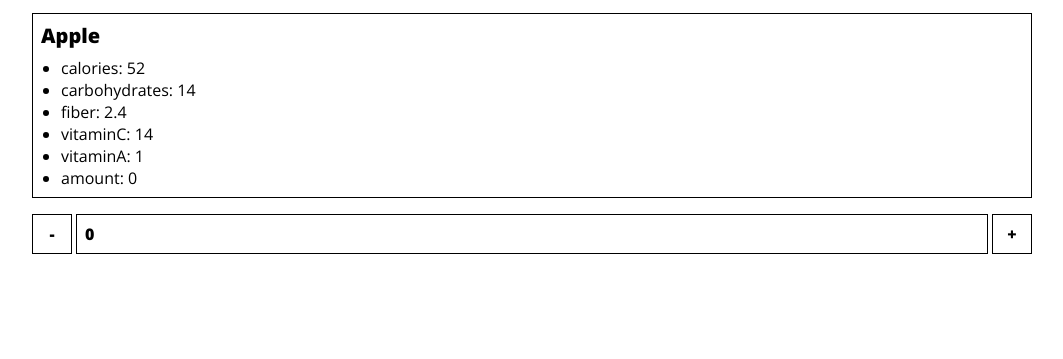
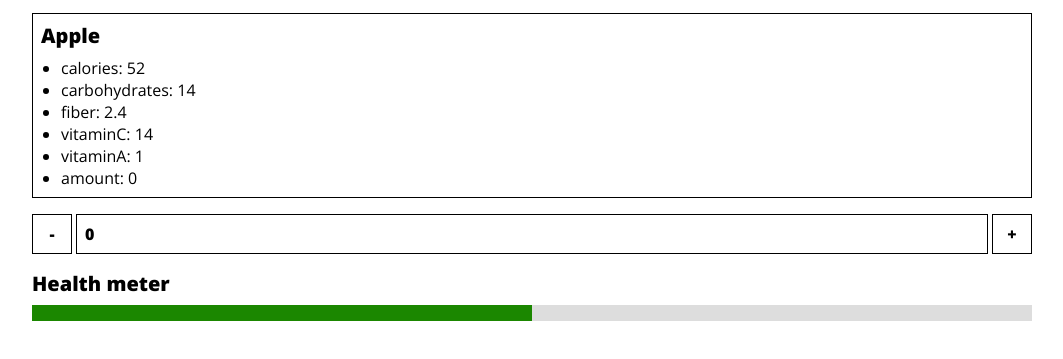
Before and after one commit to timmit147/fruitvariety, a plain HTML site: page index.html in a window 1280 px wide. Shown: the part 295-654 px from the top of the page, without its empty margins (8-1071 px from the left). Drawn offline with nearby package versions, Linux system fonts and the light colour scheme.

Commit message:
progresbarr added

```diff
--- a/css/style.css
+++ b/css/style.css
@@ -19,6 +19,11 @@ body{
 body > *{
     box-sizing: border-box;
     width: 100%;
+}
+
+h2{
+    font-size: 20px;
+    font-weight: 900;
 }
 
 .logo-block{
@@ -136,3 +141,27 @@ body > *{
     height: 100%;
     aspect-ratio: 1/1;
 }
+
+.healthbar {
+    display: flex;
+    flex-direction: column;
+    gap: 8px;
+}
+
+.healthbar h2{
+    margin: 0px;
+}
+
+.healthbar progress{
+    width: 100%;
+    border-radius: 0;
+    background-color: #ddd; /* Background color when not filled */
+}
+
+.healthbar progress::-webkit-progress-bar {
+    background-color: #ddd; /* Background color when not filled in Webkit browsers */
+}
+
+.healthbar progress::-webkit-progress-value {
+    background-color: #1B8700; /* Filled progress bar color in Webkit browsers */
+}
--- a/index.html
+++ b/index.html
@@ -30,7 +30,10 @@
     <button id="increase-amount">+</button>
 </div>
 
-<div class="healthbar"></div>
+<div class="healthbar">
+    <h2>Health meter</h2>
+    <progress value="50" max="100"></progress>
+</div>
 
 </body>
 <script src="script/script.js"></script>
```
